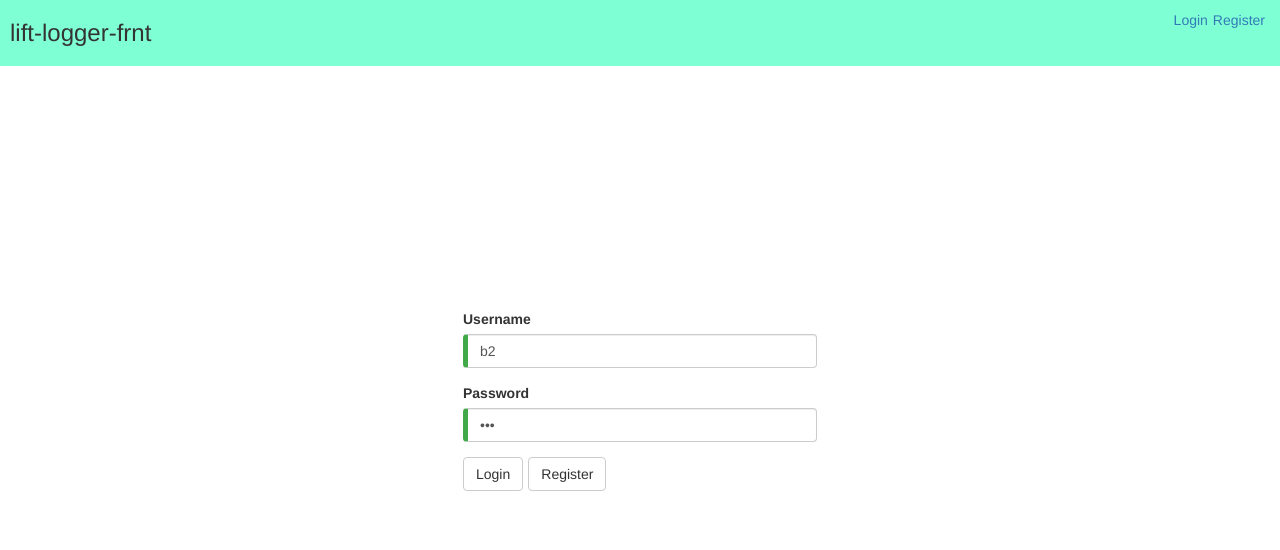
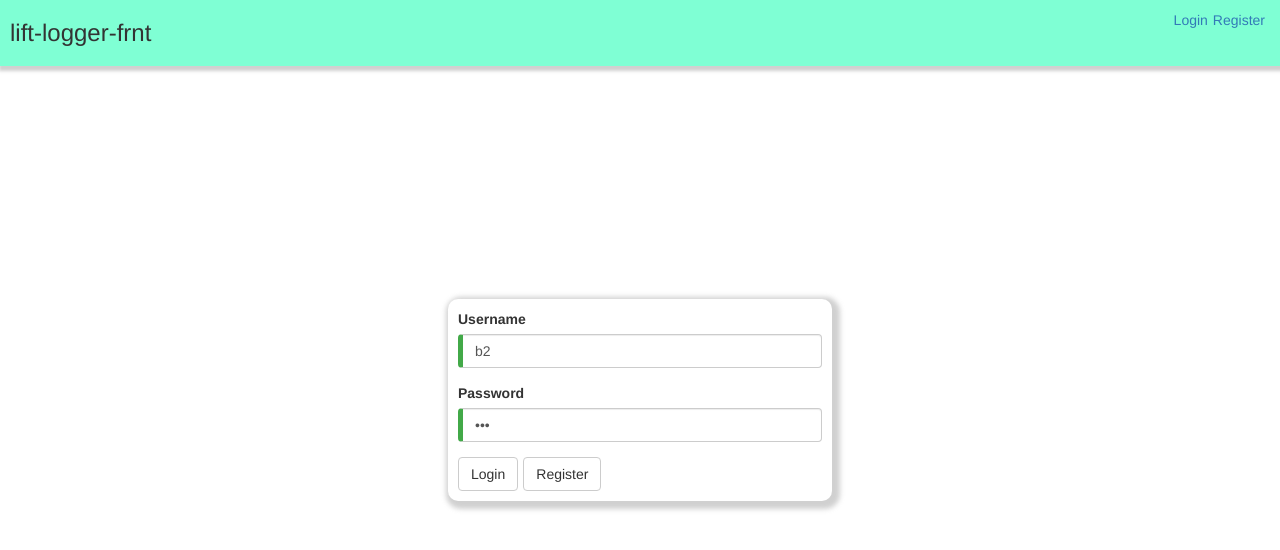
Before and after one commit to pitoniak32/lift-logger-frnt, an Angular app: page /login in a window 1280 px wide. Shown: the top 550 px of the page. Built offline with nearby package versions, Linux system fonts and the light colour scheme.

Commit message:
adding shadows to forms

```diff
--- a/src/app/app.component.css
+++ b/src/app/app.component.css
@@ -0,0 +1,4 @@
+.nav {
+  display: flex; background-color: aquamarine;
+  box-shadow: 2px 2px 3px 3px #88888864;
+}
--- a/src/app/app.component.html
+++ b/src/app/app.component.html
@@ -1,5 +1,5 @@
 
-<div style="display: flex; background-color: aquamarine;">
+<div class="nav">
   <h3 style="padding: 0px 0px 10px 10px;">{{title}}</h3>
   <nav style="margin-left: auto; padding: 10px 10px 0px 0px;">
     <a style="padding-right: 5px;" routerLink="/login" routerLinkActive="active">Login</a>
--- a/src/app/login/login.component.css
+++ b/src/app/login/login.component.css
@@ -17,3 +17,9 @@
   left: 50%;
   transform: translate(-50%, -50%);
 }
+
+#login-form {
+  padding: 10px;
+  border-radius: 10px;
+  box-shadow: 3px 3px 5px 5px #88888864;
+}
--- a/src/app/login/login.component.html
+++ b/src/app/login/login.component.html
@@ -1,4 +1,4 @@
-<div class="container user-form">
+<div id="login-form" class="container user-form">
   <form #userLoginForm="ngForm" (ngSubmit)="onSubmit()">
     <div class="form-group">
       <label for="username">Username</label>
--- a/src/app/register/register.component.css
+++ b/src/app/register/register.component.css
@@ -5,3 +5,9 @@
   left: 50%;
   transform: translate(-50%, -50%);
 }
+
+#register-form {
+  padding: 10px;
+  border-radius: 10px;
+  box-shadow: 3px 3px 5px 5px #88888864;
+}
--- a/src/app/register/register.component.html
+++ b/src/app/register/register.component.html
@@ -1,4 +1,4 @@
-<div class="container user-form" style="padding-top: 10px;">
+<div id="register-form" class="container user-form" style="padding-top: 10px;">
   <div [hidden]="submitted">
     <form #userLoginForm="ngForm" (ngSubmit)="onSubmit()">
       <div class="form-group">
```
